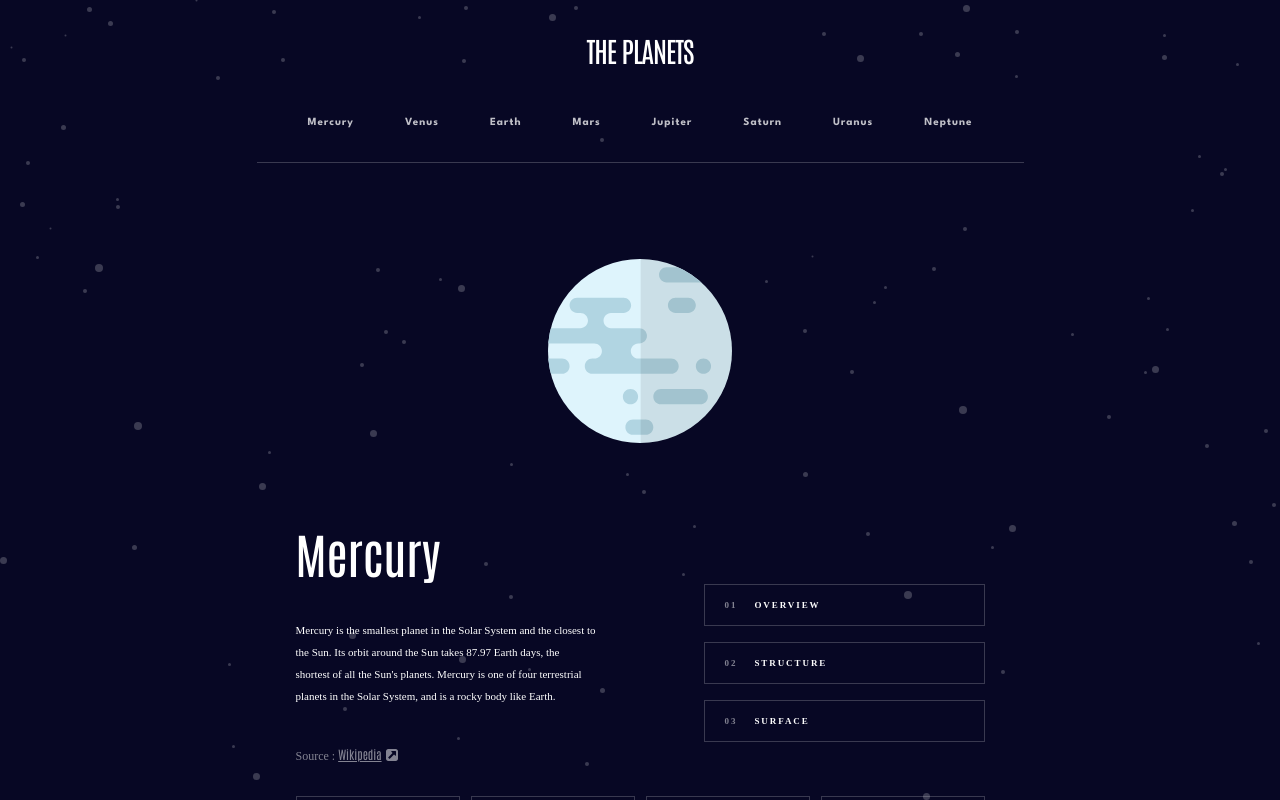
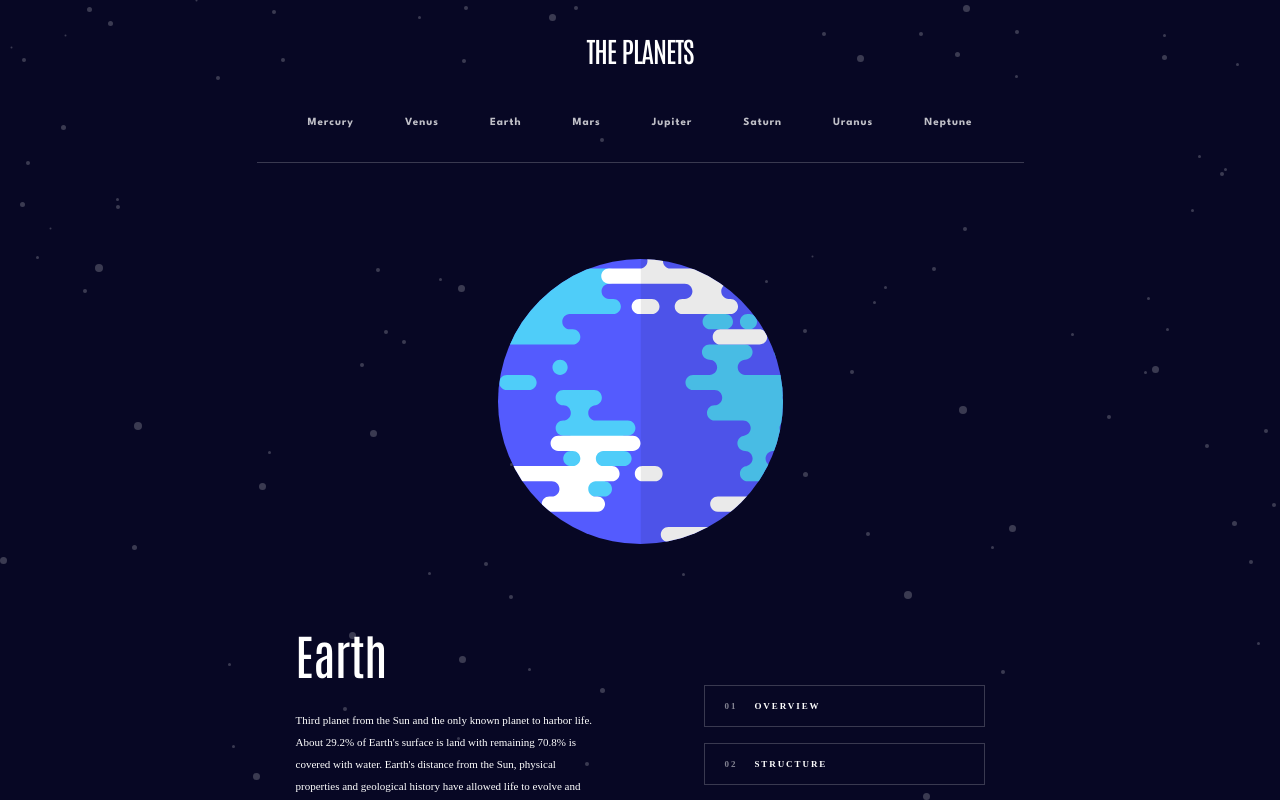
Before and after one commit to anritsetskhla10/planet-fact-size, a React (Vite) app: page /Earth in a window 1280 px wide. Shown: the top 800 px of the page. Built offline with nearby package versions, Linux system fonts and the light colour scheme.

Commit message:
return previous code

```diff
--- a/src/App.tsx
+++ b/src/App.tsx
@@ -1,20 +1,15 @@
+import Header from "./components/header/Header"
 import { Routes, Route, Navigate } from "react-router"
-import Header from "./components/header/Header"
 import Planet from "./components/planet/Planet"
-import { useState } from "react";
-import { TPlanet } from "./types/Types";
-import data from '../data.json'
 
 function App() {
-  const [selectedPlanet, setSelectedPlanet] = useState<TPlanet>(data[0]);
 
-  console.log(selectedPlanet)
   return (
     <>
-      <Header data={data}  setSelectedPlanet={setSelectedPlanet} />
+      <Header ></Header>
       <Routes>
-        <Route path="/" element={<Navigate to={`/${selectedPlanet?.name}`} />} />
-        <Route path="/:planet" element={<Planet selectedPlanet={selectedPlanet}/>} />
+      <Route path="/" element = {<Navigate to={"/Mercury"}/>} ></Route>
+        <Route path="/:planet" element = {<Planet />} ></Route>
       </Routes>
     </>
   )
--- a/src/components/header/Header.tsx
+++ b/src/components/header/Header.tsx
@@ -3,22 +3,14 @@ import { Link} from 'react-router-dom'
 import menuImg from '/images/icon-hamburger.svg'
 import arrowImg from '/images/icon-chevron.svg'
 import { useState } from 'react'
-import { TPlanet } from '../../types/Types'
+import data from '../../../data.json'
 
 
-interface HeaderProps {
-  data: TPlanet[],
-  setSelectedPlanet: React.Dispatch<React.SetStateAction<TPlanet>>;
-}
 
-export default function Header({setSelectedPlanet, data}:HeaderProps) {
+export default function Header() {
 
     const [openMenu , setOpenMenu] = useState(false);
 
-
-    const handlePlanetClick = (planet: any) => {
-      setSelectedPlanet(planet);
-    };
   return (
     <StyledHeader $openmenu={openMenu} >
        <nav>
@@ -34,7 +26,7 @@ export default function Header({setSelectedPlanet, data}:HeaderProps) {
                 return <div key={index}>
                     <Circle color={planet.color}></Circle>
                     <StyledLI $bordercolor={planet.color}>
-                    <Link to={`/${planet.name}`} onClick={() => handlePlanetClick(planet)}>{planet.name}</Link>
+                    <Link to={`/${planet.name}`} >{planet.name}</Link>
                     </StyledLI>
                     <button >
                     <img src={arrowImg} alt="arrow icon" />
--- a/src/components/planet/Planet.tsx
+++ b/src/components/planet/Planet.tsx
@@ -1,20 +1,19 @@
-
+import data from '../../../data.json'
+import { useParams } from 'react-router'
 import SourceIcon from '/images/icon-source.svg'
 import { StyledSection } from '../styledSection/StyledSection';
 import styled from 'styled-components';
 import { useState } from 'react';
-import { TPlanet } from '../../types/Types';
-
-interface PlanetProps{
-  selectedPlanet:TPlanet | undefined;
-}
-
-export default function Planet({selectedPlanet}:PlanetProps) {
 
 
-  console.log(selectedPlanet)
 
-  const planetObject = selectedPlanet;
+
+export default function Planet() {
+
+  const params = useParams();
+  const planetName = params.planet;
+
+  const planetObject = data.find(planetObj => planetObj.name === planetName);
 
   const [currentView, setCurrentView] = useState<'overview' | 'structure' | 'surface'>('overview');
 
```
